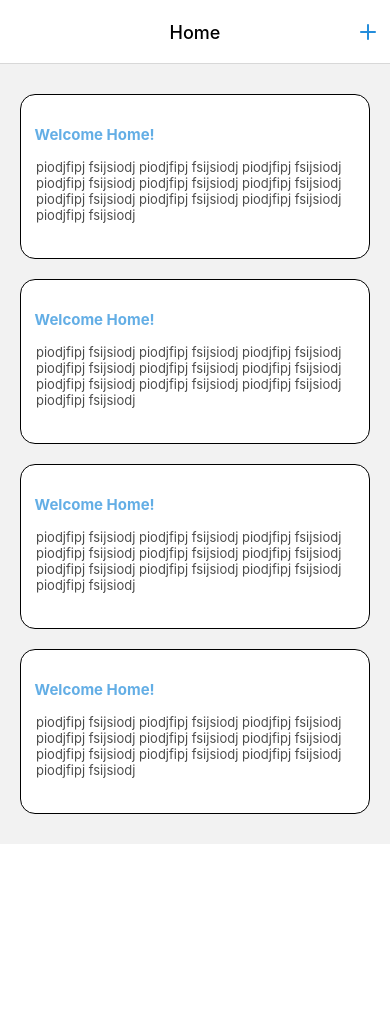
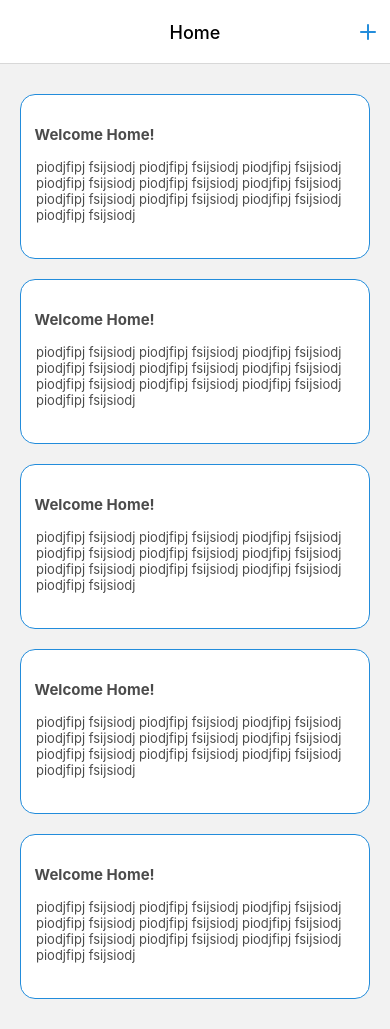
Before and after one commit to vishnugopy/MYKEEP, a React Native app: screen /Home in a window 390 px wide. Before the commit the page ends 844 px from the top, so only its background shows below. Built offline with nearby package versions, Linux system fonts and the light colour scheme.

Commit message:
Task page

```diff
--- a/src/screens/Home.js
+++ b/src/screens/Home.js
@@ -1,5 +1,11 @@
 import React from "react";
-import { Text, View, StyleSheet, ScrollView } from "react-native";
+import {
+  Text,
+  View,
+  StyleSheet,
+  ScrollView,
+  TouchableOpacity,
+} from "react-native";
 
 export default function HomeScreen() {
   const style = StyleSheet.create({
@@ -13,13 +19,12 @@ export default function HomeScreen() {
       paddingVertical: 30,
       paddingHorizontal: 10,
       borderRadius: 15,
-      borderColor: "#000",
+      borderColor: "#228CDB",
       borderWidth: 1,
     },
     NoteTitle: {
       fontSize: 15,
       fontWeight: "bold",
-      color: "#228CDB",
       opacity: 0.7,
       marginBottom: 10,
     },
@@ -32,41 +37,50 @@ export default function HomeScreen() {
 
   return (
     <ScrollView style={style.NoteContainer}>
-      <View style={style.Note}>
+      <TouchableOpacity style={style.Note}>
         <Text style={style.NoteTitle}> Welcome Home!</Text>
         <Text style={style.NoteContent}>
           piodjfipj fsijsiodj piodjfipj fsijsiodj piodjfipj fsijsiodj piodjfipj
           fsijsiodj piodjfipj fsijsiodj piodjfipj fsijsiodj piodjfipj fsijsiodj
           piodjfipj fsijsiodj piodjfipj fsijsiodj piodjfipj fsijsiodj{" "}
         </Text>
-      </View>
+      </TouchableOpacity>
 
-      <View style={style.Note}>
+      <TouchableOpacity style={style.Note}>
         <Text style={style.NoteTitle}> Welcome Home!</Text>
         <Text style={style.NoteContent}>
           piodjfipj fsijsiodj piodjfipj fsijsiodj piodjfipj fsijsiodj piodjfipj
           fsijsiodj piodjfipj fsijsiodj piodjfipj fsijsiodj piodjfipj fsijsiodj
           piodjfipj fsijsiodj piodjfipj fsijsiodj piodjfipj fsijsiodj{" "}
         </Text>
-      </View>
+      </TouchableOpacity>
 
-      <View style={style.Note}>
+      <TouchableOpacity style={style.Note}>
         <Text style={style.NoteTitle}> Welcome Home!</Text>
         <Text style={style.NoteContent}>
           piodjfipj fsijsiodj piodjfipj fsijsiodj piodjfipj fsijsiodj piodjfipj
           fsijsiodj piodjfipj fsijsiodj piodjfipj fsijsiodj piodjfipj fsijsiodj
           piodjfipj fsijsiodj piodjfipj fsijsiodj piodjfipj fsijsiodj{" "}
         </Text>
-      </View>
+      </TouchableOpacity>
 
-      <View style={style.Note}>
+      <TouchableOpacity style={style.Note}>
         <Text style={style.NoteTitle}> Welcome Home!</Text>
         <Text style={style.NoteContent}>
           piodjfipj fsijsiodj piodjfipj fsijsiodj piodjfipj fsijsiodj piodjfipj
           fsijsiodj piodjfipj fsijsiodj piodjfipj fsijsiodj piodjfipj fsijsiodj
           piodjfipj fsijsiodj piodjfipj fsijsiodj piodjfipj fsijsiodj{" "}
         </Text>
-      </View>
+      </TouchableOpacity>
+
+      <TouchableOpacity style={style.Note}>
+        <Text style={style.NoteTitle}> Welcome Home!</Text>
+        <Text style={style.NoteContent}>
+          piodjfipj fsijsiodj piodjfipj fsijsiodj piodjfipj fsijsiodj piodjfipj
+          fsijsiodj piodjfipj fsijsiodj piodjfipj fsijsiodj piodjfipj fsijsiodj
+          piodjfipj fsijsiodj piodjfipj fsijsiodj piodjfipj fsijsiodj{" "}
+        </Text>
+      </TouchableOpacity>
     </ScrollView>
   );
 }
```
